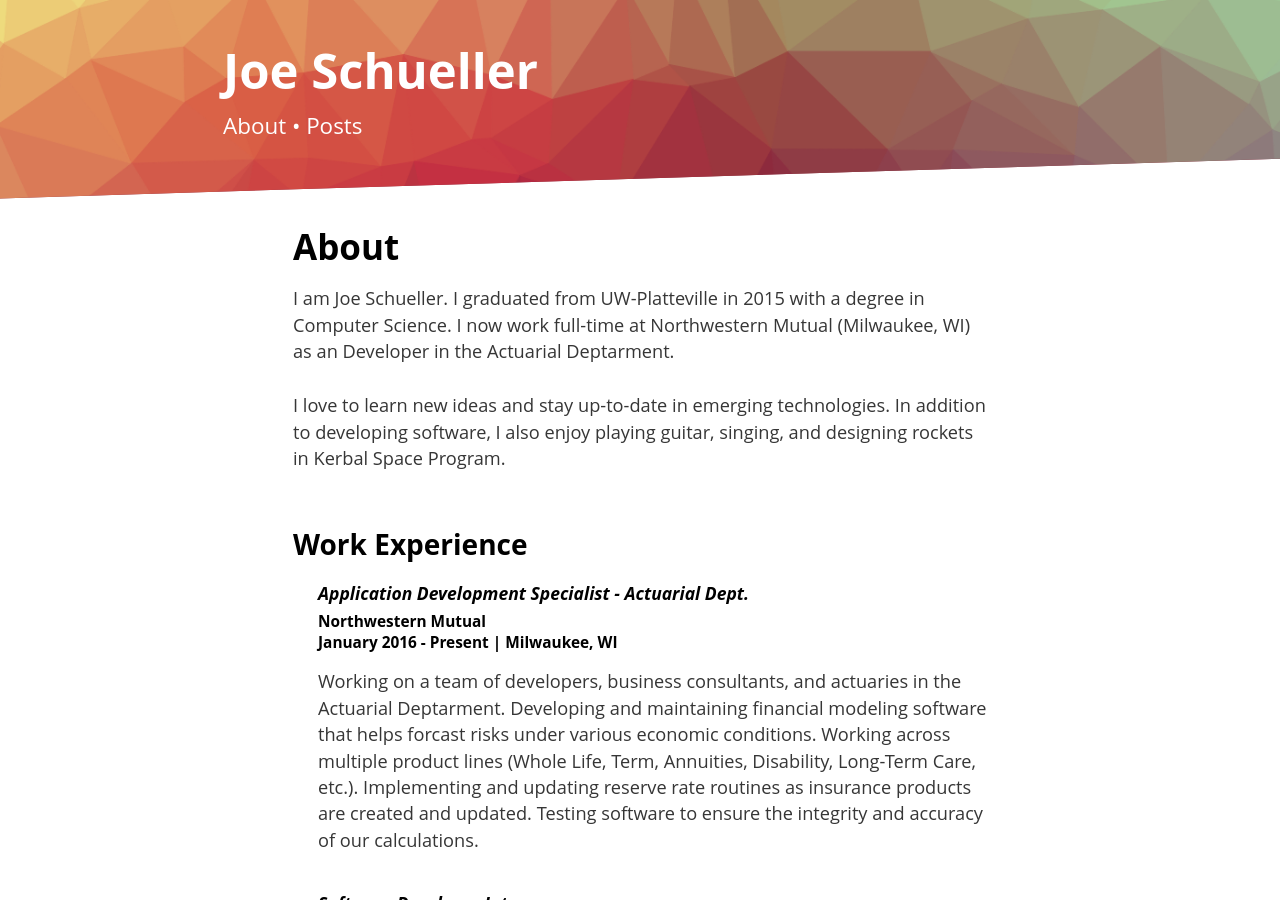
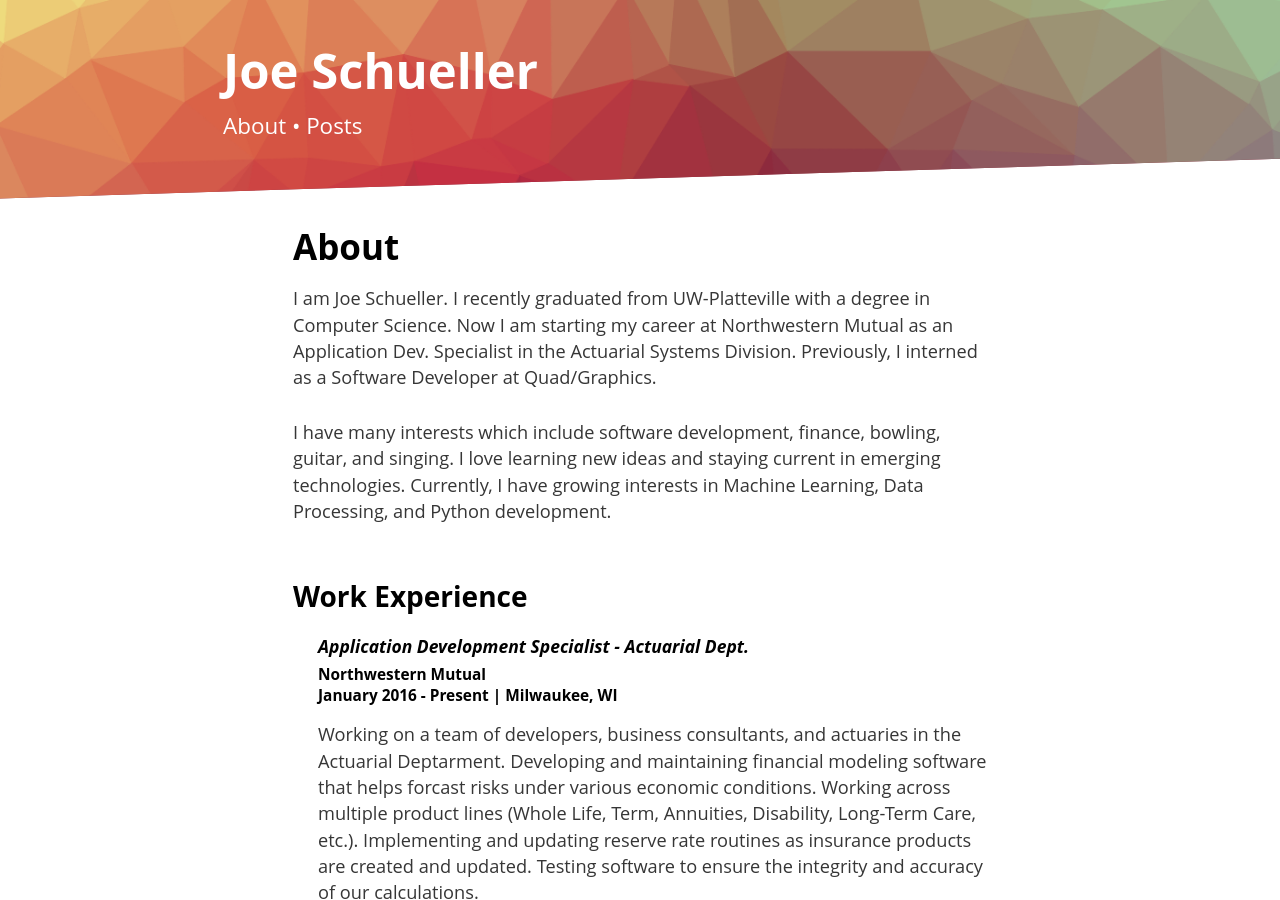
Before and after one commit to gojoe262/gojoe262.github.io, a Jekyll site: the page built from about.html, in a window 1280 px wide and 900 px high. Built offline with Jekyll 4.4.1, drawn with Linux system fonts in a browser that asks for light colours.

Commit message:
Modify about

```diff
--- a/about.html
+++ b/about.html
@@ -6,10 +6,10 @@ title: About
 <div class="page-title">
     <h1>About</h1>
     <p>
-        I am Joe Schueller. I graduated from UW-Platteville in 2015 with a degree in Computer Science. I now work full-time at Northwestern Mutual (Milwaukee, WI) as an Developer in the Actuarial Deptarment.
+        I am Joe Schueller. I recently graduated from UW-Platteville with a degree in Computer Science. Now I am starting my career at Northwestern Mutual as an Application Dev. Specialist in the Actuarial Systems Division. Previously, I interned as a Software Developer at Quad/Graphics.
     </p>
     <p>
-        I love to learn new ideas and stay up-to-date in emerging technologies. In addition to developing software, I also enjoy playing guitar, singing, and designing rockets in Kerbal Space Program.
+        I have many interests which include software development, finance, bowling, guitar, and singing. I love learning new ideas and staying current in emerging technologies. Currently, I have growing interests in Machine Learning, Data Processing, and Python development.
     </p>
 </div>
 
```
